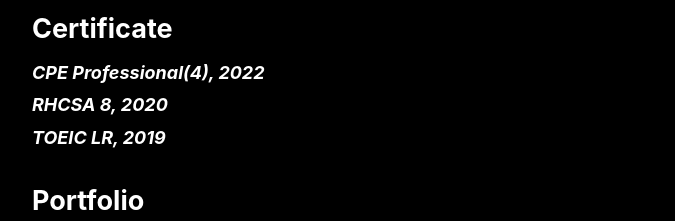
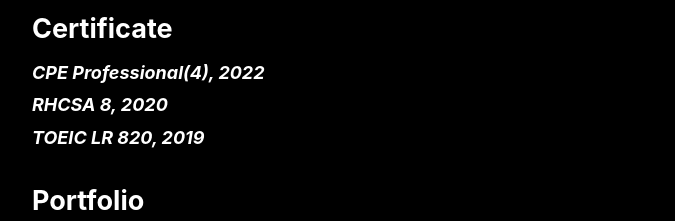
Before and after one commit to SmoothieNoIce/flexolk-blog, a Next.js app: page / in a window 1280 px wide. Shown: the part 1780-2001 px from the top of the page, without its empty margins (302-977 px from the left). Built offline with nearby package versions, Linux system fonts and the light colour scheme.

Commit message:
feat: update page

```diff
--- a/pages/index.js
+++ b/pages/index.js
@@ -74,7 +74,7 @@
         <h2 className={utilStyles.headingLg}>Certificate</h2>
         <p className={utilStyles.ArticleMd}>CPE Professional(4), 2022</p>
         <p className={utilStyles.ArticleMd}>RHCSA 8, 2020</p>
-        <p className={utilStyles.ArticleMd}>TOEIC LR, 2019</p>
+        <p className={utilStyles.ArticleMd}>TOEIC LR 820, 2019</p>
       </section>
       <section className={`${utilStyles.headingMd} ${utilStyles.padding1px}`}>
         <h2 className={utilStyles.headingLg}>Portfolio</h2>
```
